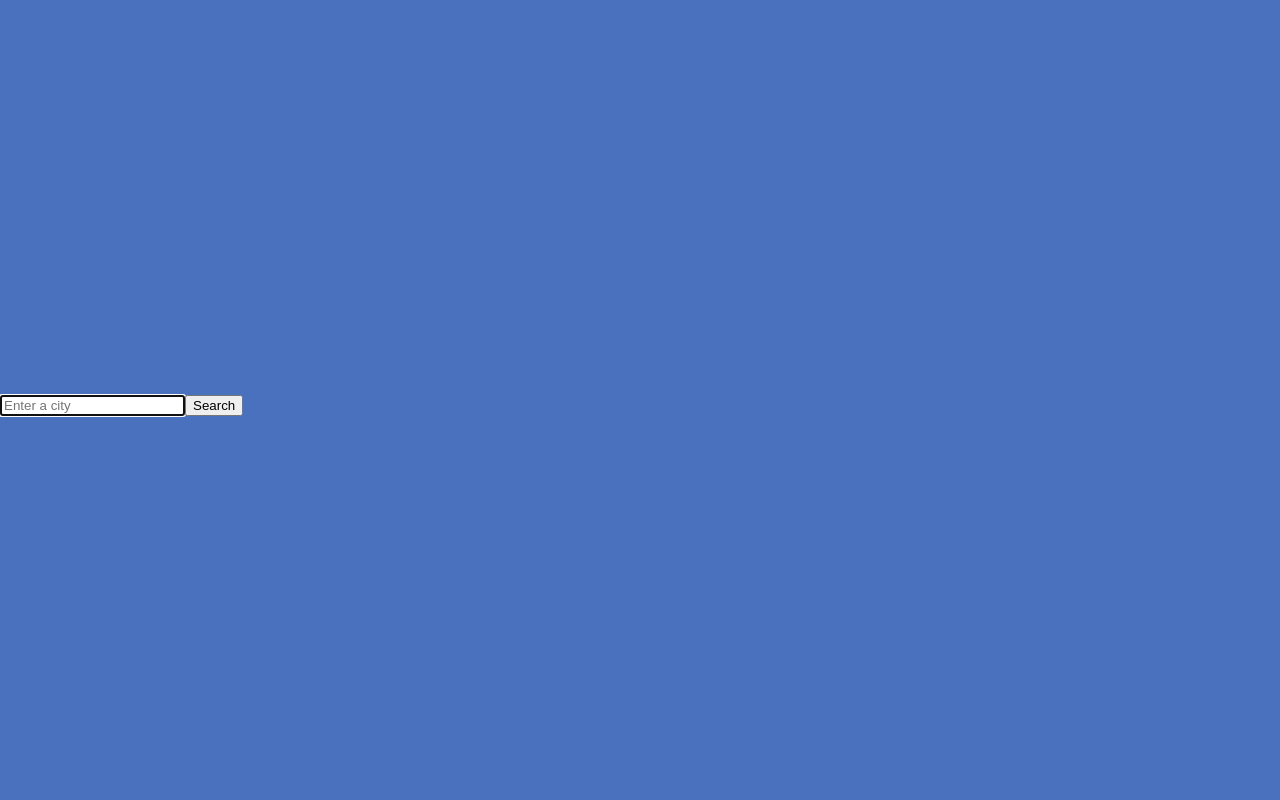
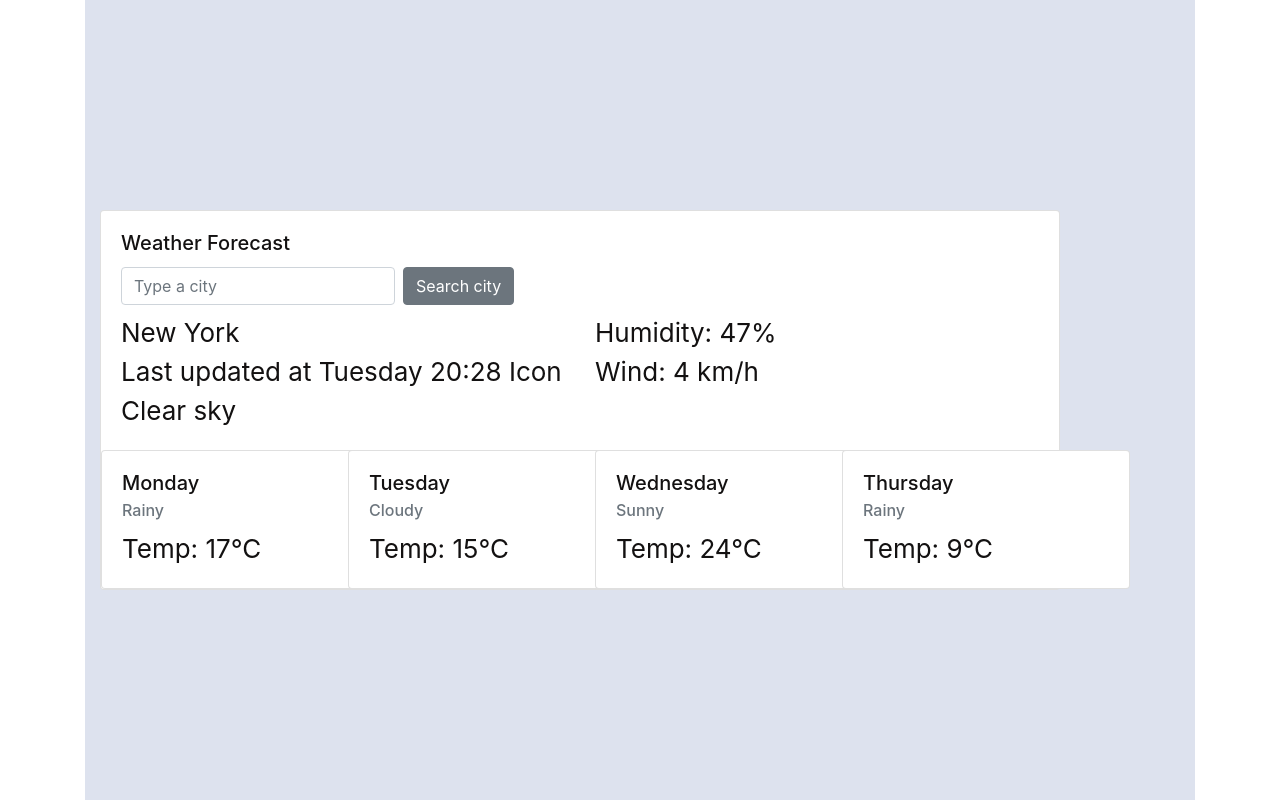
Before and after one commit to Rafalenda/weather-react, a React (Create React App) app: page / in a window 1280 px wide. Built offline with nearby package versions, Linux system fonts and the light colour scheme; no server answers.

Commit message:
Add bootstrap to react, structure and form

```diff
--- a/package.json
+++ b/package.json
@@ -7,7 +7,9 @@
     "@testing-library/react": "^11.1.1",
     "@testing-library/user-event": "^12.2.0",
     "axios": "^0.21.0",
+    "bootstrap": "^4.5.3",
     "react": "^17.0.1",
+    "react-bootstrap": "^1.4.0",
     "react-dom": "^17.0.1",
     "react-loader-spinner": "^3.1.14",
     "react-scripts": "4.0.0",
--- a/public/index.html
+++ b/public/index.html
@@ -24,12 +24,21 @@
       work correctly both with client-side routing and a non-root public URL.
       Learn how to configure a non-root public URL by running `npm run build`.
     -->
+
+    <link
+      rel="stylesheet"
+      href="https://maxcdn.bootstrapcdn.com/bootstrap/4.5.0/css/bootstrap.min.css"
+      integrity="sha384-9aIt2nRpC12Uk9gS9baDl411NQApFmC26EwAOH8WgZl5MYYxFfc+NcPb1dKGj7Sk"
+      crossorigin="anonymous"
+    />
+
     <title>React App</title>
   </head>
   <body>
-    <noscript>You need to enable JavaScript to run this app.</noscript>
-    <div id="root"></div>
-    <!--
+    <div class="container">
+      <noscript>You need to enable JavaScript to run this app.</noscript>
+      <div id="root"></div>
+      <!--
       This HTML file is a template.
       If you open it directly in the browser, you will see an empty page.
 
@@ -38,6 +47,6 @@
 
       To begin the development, run `npm start` or `yarn start`.
       To create a production bundle, use `npm run build` or `yarn build`.
-    -->
+    --></div>
   </body>
 </html>
--- a/src/App.css
+++ b/src/App.css
@@ -14,14 +14,14 @@
 }
 
 .App-header {
-  background-color: #4a71be;
+  background-color: #dde2ee;
   min-height: 100vh;
   display: flex;
   flex-direction: column;
   align-items: left;
   justify-content: center;
   font-size: calc(10px + 2vmin);
-  color: white;
+  color: rgb(19, 17, 17);
 }
 
 .App-link {
@@ -36,3 +36,5 @@
     transform: rotate(360deg);
   }
 }
+.Card {
+}
--- a/src/Weather.js
+++ b/src/Weather.js
@@ -1,21 +1,89 @@
 import React from "react";
 import axios from "axios";
-import Loader from "react-loader-spinner";
 import Search from "./Search";
+import Card from "react-bootstrap/Card";
+import Button from "react-bootstrap/Button";
 
-export default function Weather(props){
+export default function Weather(props) {
+  return (
+    <div className="container-md">
+      {/* <Search /> */}
+      <Card style={{ width: "60rem" }}>
+        <Card.Body>
+          <Card.Title>Weather Forecast</Card.Title>
 
-    function handleResponse(response){
-        alert(`The weather in ${response.data.name} is ${response.data.main.temp}°C`)
-    }
+          <form class="form-inline">
+            <input
+              type="text"
+              class="form-control mb-2 mr-sm-2"
+              id="inlineFormInputName2"
+              placeholder="Type a city"
+            />
 
-    let apiKey = "a2756a3fff03123af0c481e8c916b319";
-    let apiUrl = `https://api.openweathermap.org/data/2.5/weather?q=${props.city}&appid=${apiKey}&units=metric`
-    axios.get(apiUrl).then(handleResponse);
+            <button type="submit" class="btn btn-secondary mb-2">
+              Search city
+            </button>
+          </form>
 
-    return (
-    <div>
-        <Search />
-      </div>
-    );
+          <Card.Text>
+            <div className="row">
+              <div className="col-6">
+                <span>New York </span> <br />
+                <span> Last updated at Tuesday 20:28 </span>
+                Icon Clear sky
+              </div>
+              <div className="col-6">
+                <span>Humidity: 47% </span> <br />
+                Wind: 4 km/h
+              </div>
+            </div>
+          </Card.Text>
+        </Card.Body>
+
+        <div className="row">
+          <div className="col-3">
+            <Card style={{ width: "18rem" }}>
+              <Card.Body>
+                <Card.Title>Monday</Card.Title>
+                <Card.Subtitle className="mb-2 text-muted">Rainy</Card.Subtitle>
+                <Card.Text>Temp: 17°C</Card.Text>
+              </Card.Body>
+            </Card>
+          </div>
+          <div className="col-3">
+            {" "}
+            <Card style={{ width: "18rem" }}>
+              <Card.Body>
+                <Card.Title>Tuesday</Card.Title>
+                <Card.Subtitle className="mb-2 text-muted">
+                  Cloudy
+                </Card.Subtitle>
+                <Card.Text>Temp: 15°C</Card.Text>
+              </Card.Body>
+            </Card>
+          </div>
+          <div className="col-3">
+            {" "}
+            <Card style={{ width: "18rem" }}>
+              <Card.Body>
+                <Card.Title>Wednesday</Card.Title>
+                <Card.Subtitle className="mb-2 text-muted">Sunny</Card.Subtitle>
+                <Card.Text>Temp: 24°C</Card.Text>
+              </Card.Body>
+            </Card>
+          </div>
+          <div className="col-3">
+            {" "}
+            <Card style={{ width: "18rem" }}>
+              <Card.Body>
+                <Card.Title>Thursday</Card.Title>
+                <Card.Subtitle className="mb-2 text-muted">Rainy</Card.Subtitle>
+                <Card.Text>Temp: 9°C</Card.Text>
+              </Card.Body>
+            </Card>
+          </div>
+        </div>
+      </Card>
+    </div>
+  );
 }
```
Also changed, not shown: src/index.js (+7 -6 lines), 1 other file (tests, documents, lock files or other folders).
